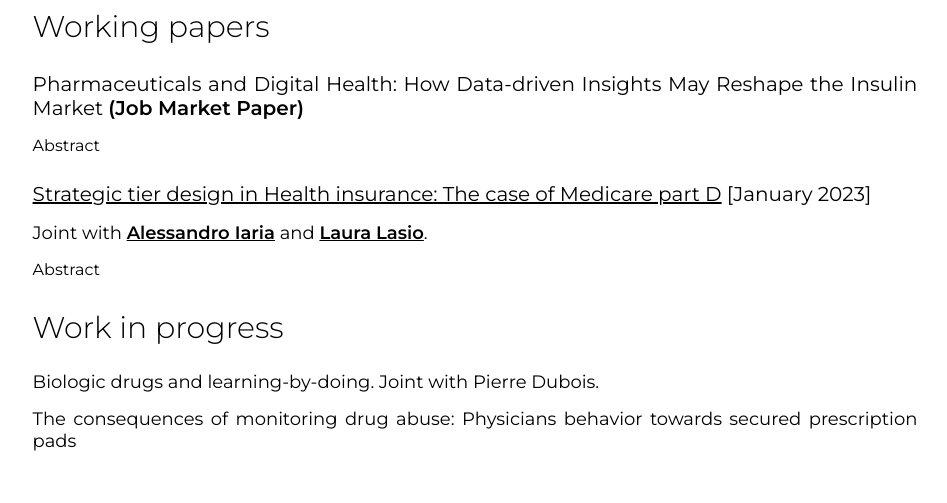
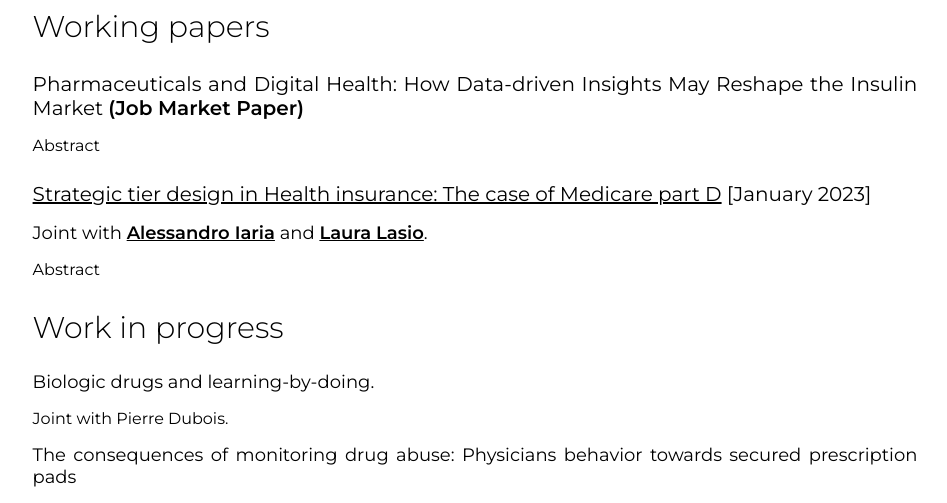
Before and after one commit to leabignon/leabignon.github.io, a plain HTML site: page index.html in a window 1280 px wide. Shown: the part 762-1265 px from the top of the page, without its empty margins (165-1112 px from the left). Before the commit the page ends 1229 px from the top, so only its background shows below. Drawn offline with Linux system fonts and the light colour scheme.

Commit message:
Update index.html

```diff
--- a/index.html
+++ b/index.html
@@ -218,7 +218,7 @@ img{
   </p>
 
 <h2>Work in progress</h2>
-  <h5> Biologic drugs and learning-by-doing. Joint with Pierre Dubois.</h5>
+  <h5> Biologic drugs and learning-by-doing.</h5> <p>Joint with Pierre Dubois.</p>
   <h5> The consequences of monitoring drug abuse: Physicians behavior towards secured prescription pads</h5>
 <!--  <p><a href="#" class="toggle-link" data-target="abstract-2" style="text-decoration: none;">Abstract</a></p>
   <p id="abstract-2" class="hidden-paragraph" style="display: none;">
```
